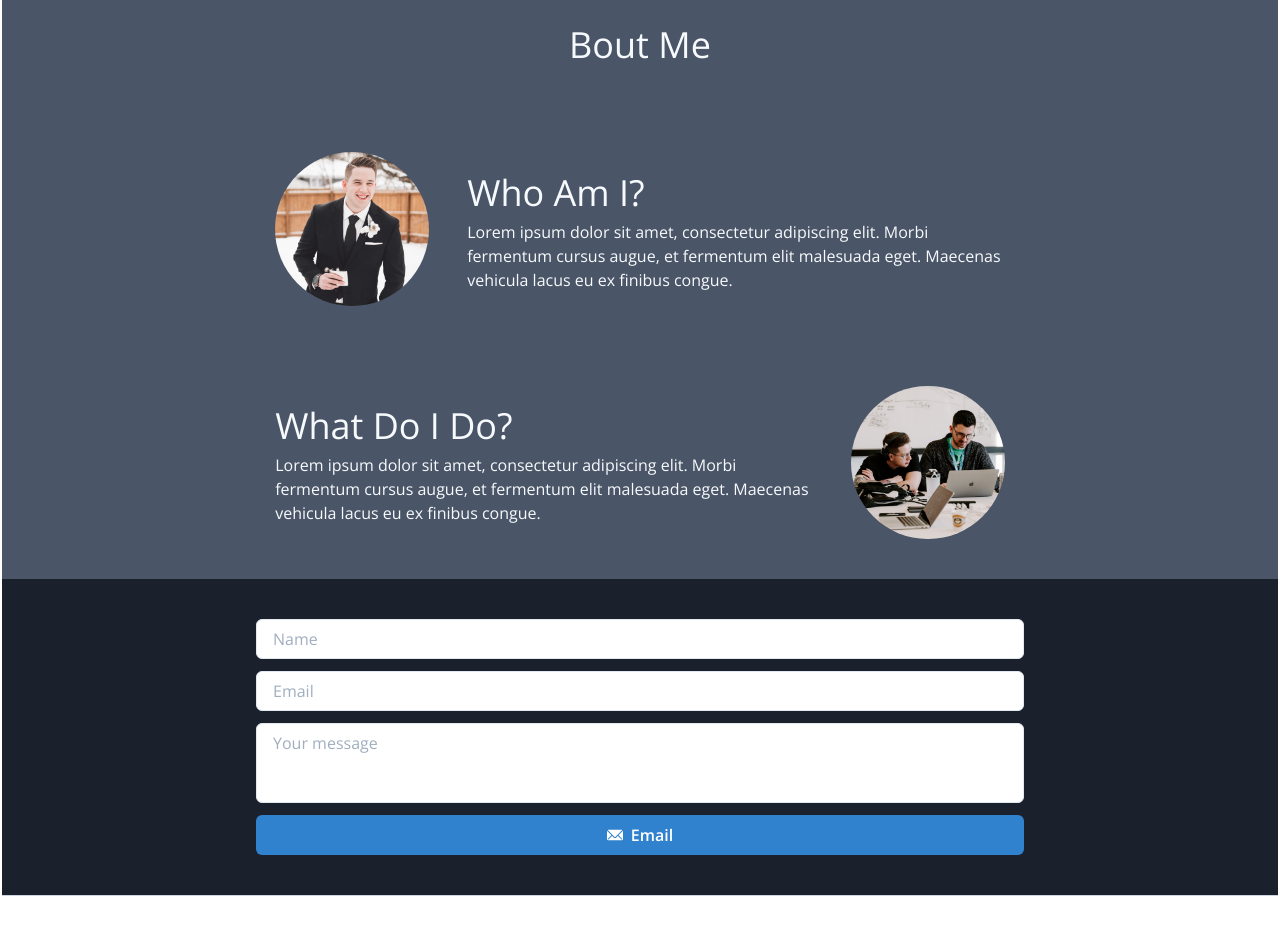
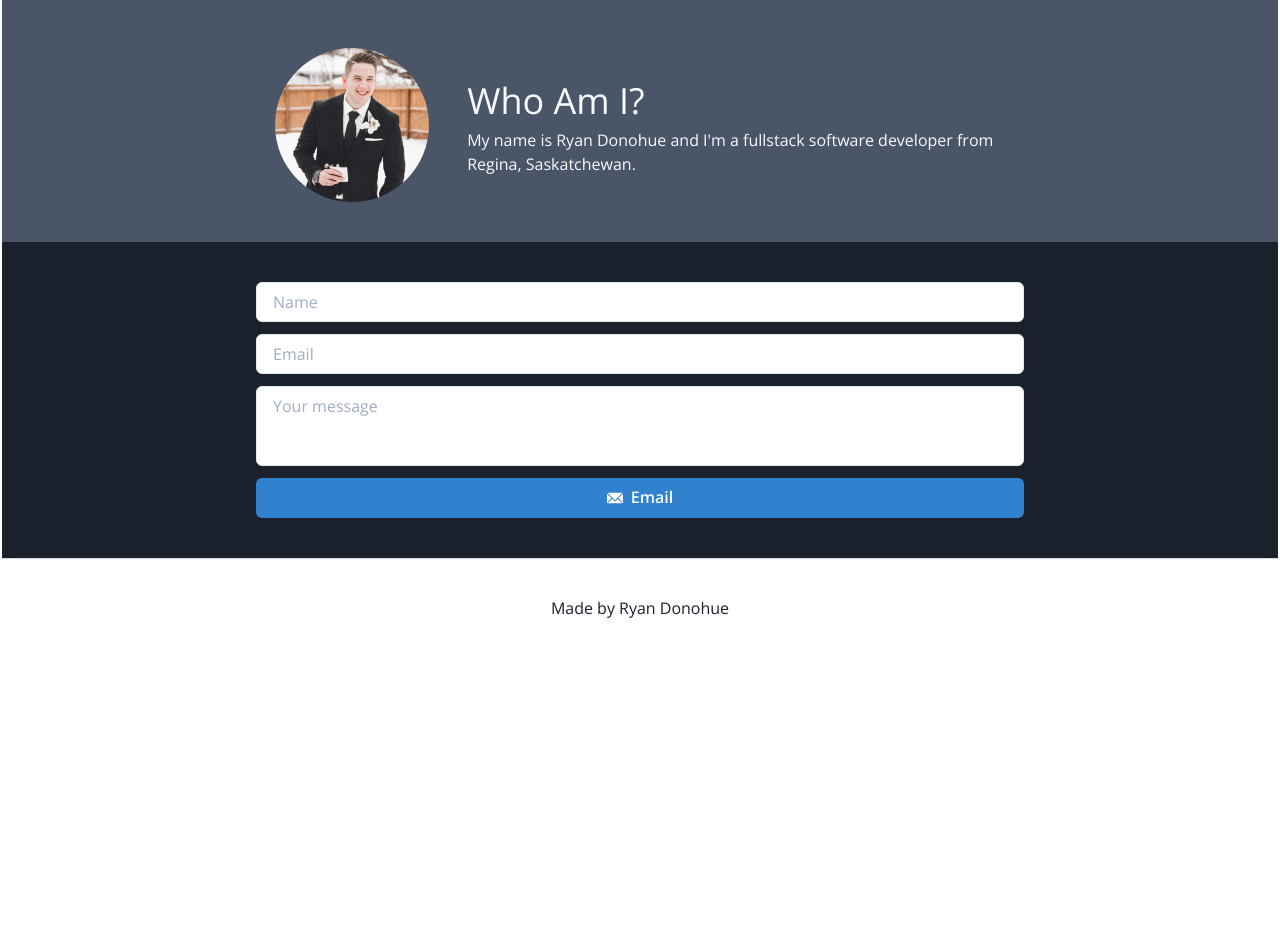
Before and after one commit to ryan4664/rdonohue-refresh, a Next.js app: page / in a window 1280 px wide. Shown: the part 1460-2385 px from the top of the page. After the commit the page ends 2118 px from the top, so only its background shows below. Built offline with nearby package versions, Linux system fonts and the light colour scheme; a web font is replaced by a local one.

Commit message:
Finished up :)

```diff
--- a/pages/index.tsx
+++ b/pages/index.tsx
@@ -34,7 +34,7 @@ export default function Home() {
         />
       </Head>
 
-      <Flex align="center" justify="center" direction="column" py={10}>
+      <Flex align="center" justify="center" direction="column" py={10} height={["100vh", "50vh"]}>
         <Img
           src="./assets/ryan-cropped.jpg"
           borderRadius="300px"
@@ -90,18 +90,18 @@ export default function Home() {
 
         <InfoBox
           title="Who Am I?"
-          body="Lorem ipsum dolor sit amet, consectetur adipiscing elit. Morbi fermentum cursus augue, et fermentum elit malesuada eget. Maecenas vehicula lacus eu ex finibus congue."
+          body="My name is Ryan Donohue and I'm a fullstack software developer from Regina, Saskatchewan."
           imagePath="./assets/whoamicropped.jpg"
           circleImage
         />
 
-        <InfoBox
+        {/* <InfoBox
           title="What Do I Do?"
           body="Lorem ipsum dolor sit amet, consectetur adipiscing elit. Morbi fermentum cursus augue, et fermentum elit malesuada eget. Maecenas vehicula lacus eu ex finibus congue."
           imagePath="./assets/me-n-pat.jpg"
           reverse
           circleImage
-        />
+        /> */}
       </VStack>
 
       <ContactForm />
```
